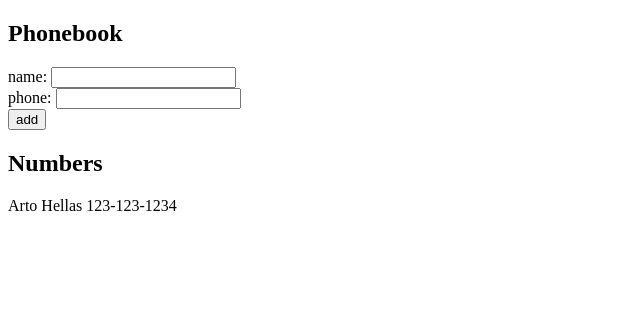
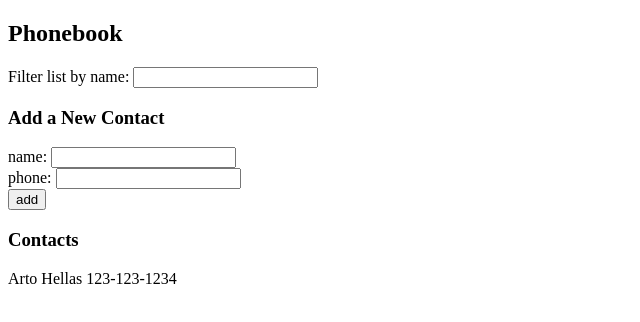
Before and after one commit to damianpdavila/fullstackopen, a React (Create React App) app in the folder part2/phonebook/: page / in a window 1280 px wide. Shown: the top 322 px of the page, without its empty margins (0-640 px from the left). Built offline with nearby package versions, Linux system fonts and the light colour scheme.

Commit message:
Exercise 2.9

```diff
--- a/part2/phonebook/src/App.js
+++ b/part2/phonebook/src/App.js
@@ -8,6 +8,9 @@
   ])
   const [newName, setNewName] = useState('')
   const [newPhone, setNewPhone] = useState('')
+  const [newFilter, setNewFilter] = useState('')
+
+  const filteredContacts = persons.filter((contact) => contact.name.toLowerCase().startsWith(newFilter.toLowerCase()) )
 
   const handleChangeName = (event) => {
     setNewName(event.target.value);
@@ -17,6 +20,11 @@
   const handleChangePhone = (event) => {
     setNewPhone(event.target.value);
     console.log('new phone', event.target.value);
+  }
+
+  const handleChangeFilter = (event) => {
+    setNewFilter(event.target.value);
+    console.log('new filter', event.target.value);
   }
 
   const nameExists = (name) => {
@@ -40,7 +48,11 @@
   return (
     <div>
       <h2>Phonebook</h2>
+      <div>
+          Filter list by name: <input value={newFilter} onChange={handleChangeFilter} />
+      </div>
       <form>
+        <h3>Add a New Contact</h3>
         <div>
           name: <input value={newName} onChange={handleChangeName} />
         </div>
@@ -51,8 +63,8 @@
           <button type="submit" onClick={handleSubmit}>add</button>
         </div>
       </form>
-      <h2>Numbers</h2>
-      { persons.map( (person) => <p key={person.name}>{person.name} {person.phone}</p>) }
+      <h3>Contacts</h3>
+      { filteredContacts.map( (person) => <p key={person.name}>{person.name} {person.phone}</p>) }
     </div>
   )
 }
```
